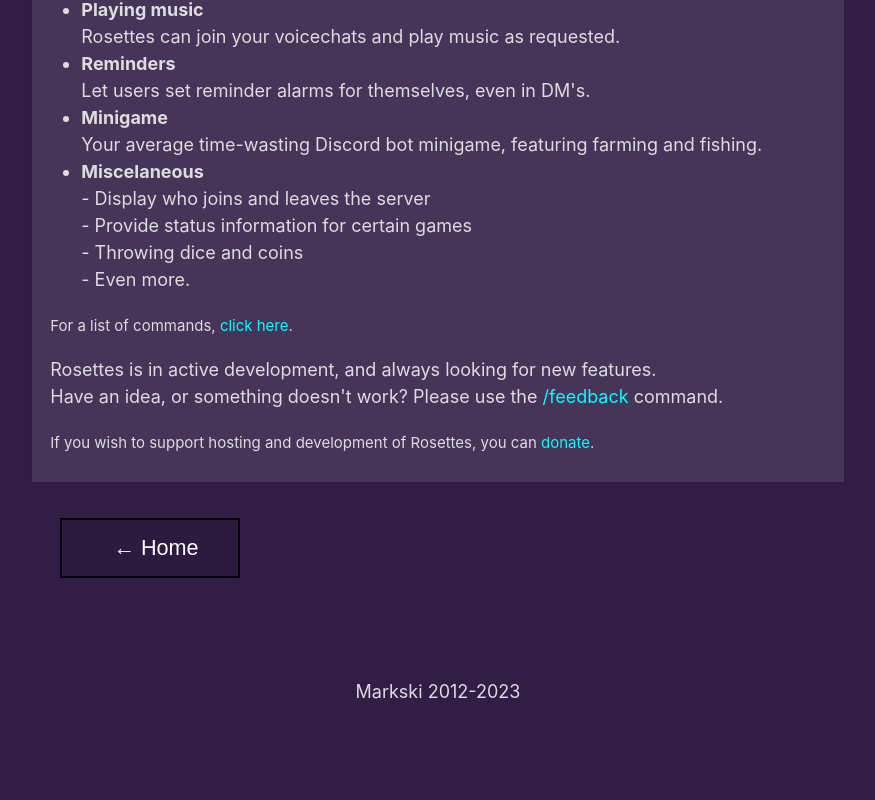
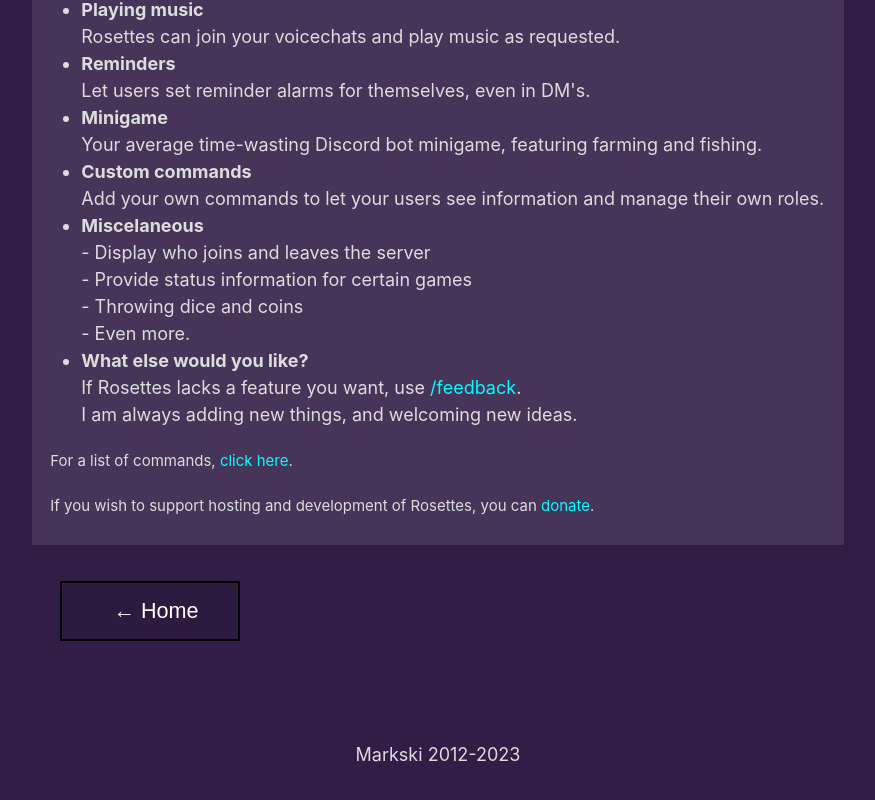
Before and after one commit to markski1/markski.ar, a Next.js app: page /rosettes in a window 1280 px wide. Shown: the part 1058-1858 px from the top of the page, without its empty margins (202-1077 px from the left). Before the commit the page ends 1799 px from the top, so only its background shows below. Built offline with nearby package versions, Linux system fonts and the light colour scheme.

Commit message:
Update rosettes.tsx

```diff
--- a/pages/rosettes.tsx
+++ b/pages/rosettes.tsx
@@ -104,12 +104,13 @@
 					<li><b>Playing music</b><br/>Rosettes can join your voicechats and play music as requested.</li>
 					<li><b>Reminders</b><br/>Let users set reminder alarms for themselves, even in DM's.</li>
 					<li><b>Minigame</b><br/>Your average time-wasting Discord bot minigame, featuring farming and fishing.</li>
+					<li><b>Custom commands</b><br/>Add your own commands to let your users see information and manage their own roles.</li>
 					<li><b>Miscelaneous</b><br/>- Display who joins and leaves the server<br/>- Provide status information for certain games<br/>- Throwing dice and coins<br/>- Even more.</li>
+					<li><b>What else would you like?</b><br/>If Rosettes lacks a feature you want, use <span style={{color: 'cyan'}}>/feedback</span>.<br/>I am always adding new things, and welcoming new ideas.</li>
 				</ul>
 				<p>
 					<small>For a list of commands, <Link href="/rosettes/commands"><span style={{color: 'cyan'}}>click here</span></Link>.</small>
 				</p>
-				<p>Rosettes is in active development, and always looking for new features.<br/>Have an idea, or something doesn't work? Please use the <span style={{color: 'cyan'}}>/feedback</span> command.</p>
 
 				<small>If you wish to support hosting and development of Rosettes, you can <Link href="/donate"><span style={{color: 'cyan'}}>donate</span></Link>.</small>
 			</SectorContainer>
```
